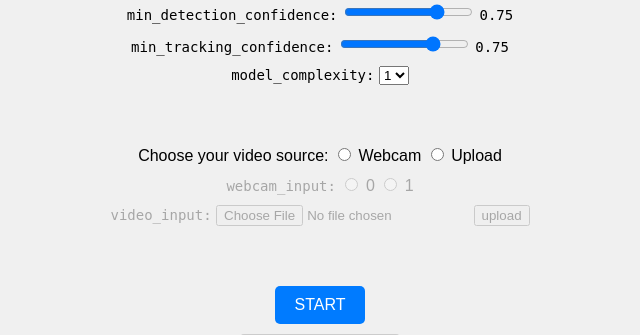
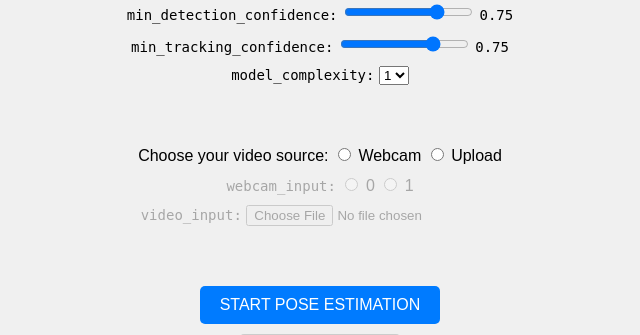
Before and after one commit to daltunay/calivision, a Flask app: page / in a window 1280 px wide. Shown: the part 135-470 px from the top of the page, without its empty margins (320-960 px from the left). Run offline with Flask 3, Linux system fonts and the light colour scheme.

Commit message:
improve style

```diff
--- a/app/routes/index_routes.py
+++ b/app/routes/index_routes.py
@@ -25,10 +25,10 @@ def index():
             )
 
     if current_app.app_instance.pose_estimation_active:
-        action_button_text = "END"
+        action_button_text = "END POSE ESTIMATION"
         process_button_disabled = "disabled"
     else:
-        action_button_text = "START"
+        action_button_text = "START POSE ESTIMATION"
         process_button_disabled = (
             "disabled" if current_app.app_instance.landmarks_series is None else ""
         )
--- a/app/templates/index.html
+++ b/app/templates/index.html
@@ -50,6 +50,7 @@
             <label for="source-upload">Upload</label> <!-- Changed label text -->
         </div>
 
+        <!-- Webcam Input -->
         <div class="parameter-section" id="webcam-container" class="clickable-section">
             <label for="webcam"><code>webcam_input:</code></label>
             <input type="radio" id="webcam-0" name="webcam" value="0">
@@ -58,12 +59,12 @@
             <label for="webcam-1">1</label>
         </div>
 
-        <!-- Updated parameter section ID and class -->
+        <!-- Video Input -->
         <div class="parameter-section" id="upload-container" class="clickable-section">
             <label for="video_upload"><code>video_input:</code></label>
             <input type="file" id="video_upload" name="video_upload" accept="video/*">
-            <button type="button" onclick="selectVideo()">upload</button>
         </div>
+
     </div>
 
 
```
